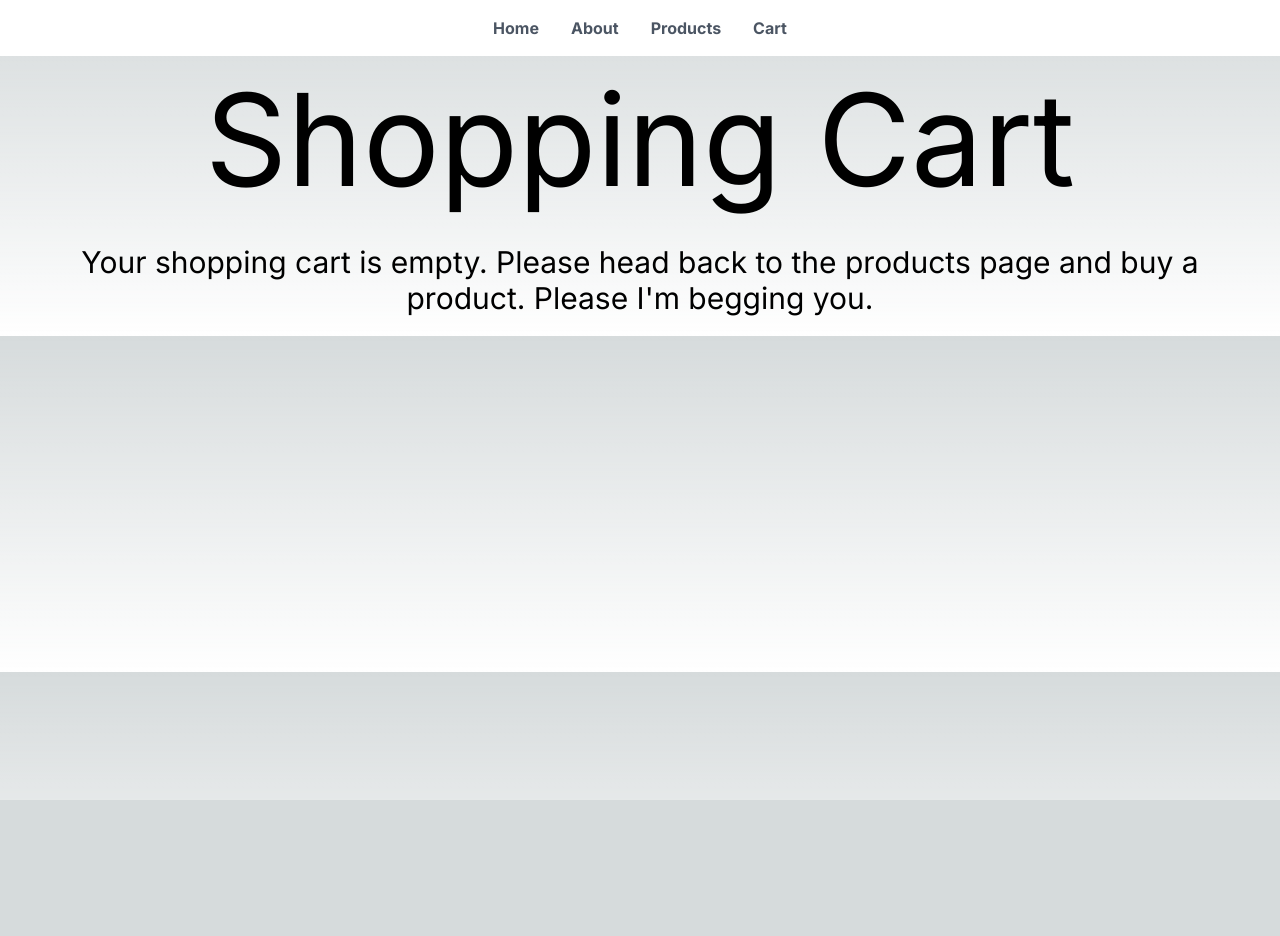
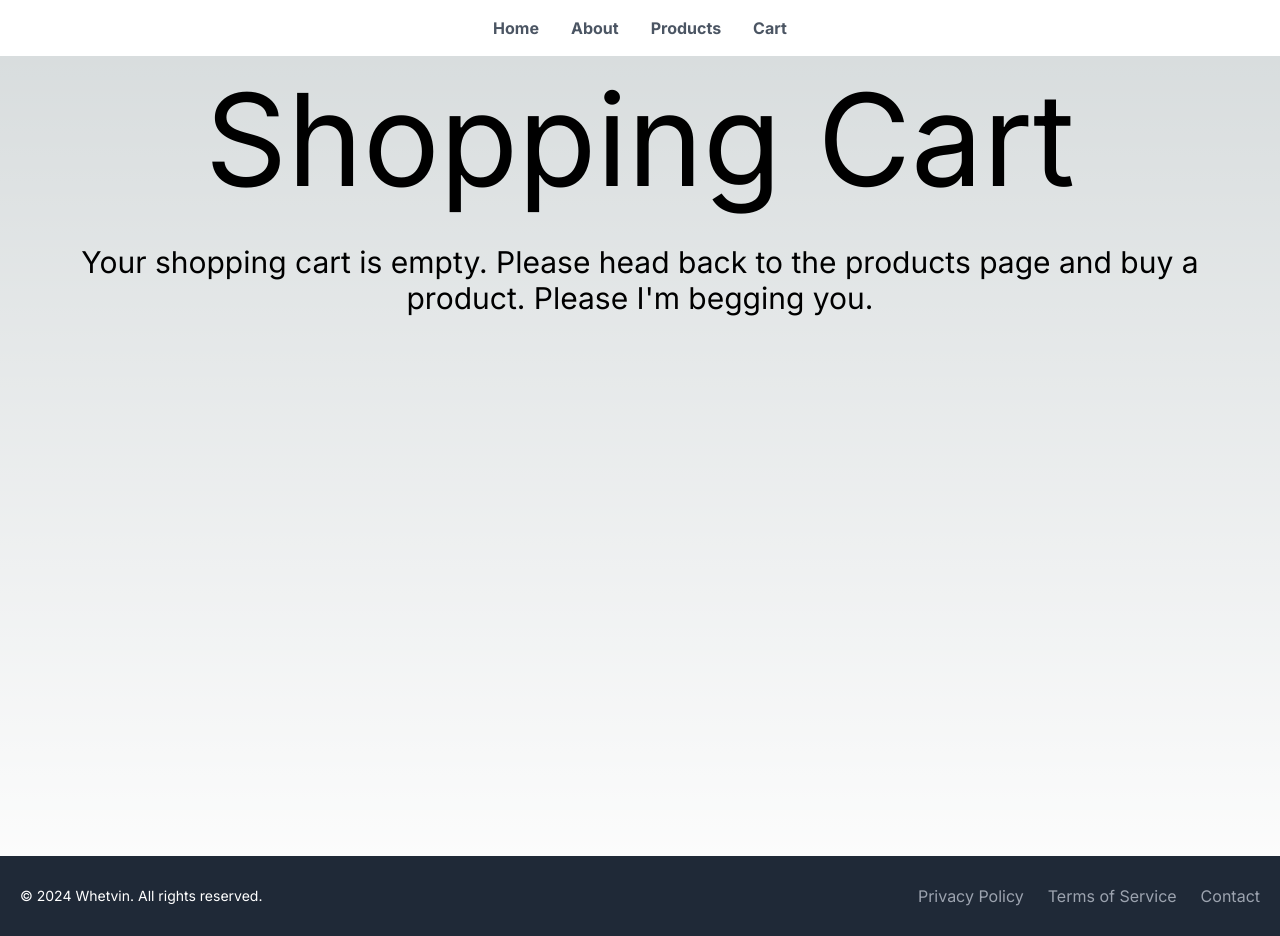
Before and after one commit to whetty/Learning-Next.js, a Next.js app: page /cart in a window 1280 px wide. Before the commit the page ends 800 px from the top, so only its background shows below. Built offline with nearby package versions, Linux system fonts and the light colour scheme.

Commit message:
task 3 changes

```diff
--- a/src/app/about/page.jsx
+++ b/src/app/about/page.jsx
@@ -3,7 +3,7 @@ import Loading from './loading';
 
 const page = () => {
   return (
-    <div className='flex justify-center'>
+    <div className='flex justify-center h-screen'>
       <Loading />
     </div>
   )
--- a/src/app/cart/page.jsx
+++ b/src/app/cart/page.jsx
@@ -2,10 +2,10 @@ import React from 'react'
 
 const page = () => {
   return (
-    <>
+    <div className='h-screen'>
     <h2 className="text-center p-5 font-cave text-9xl">Shopping Cart</h2>
     <p className="text-center p-5 font-cave text-3xl">Your shopping cart is empty. Please head back to the products page and buy a product. Please I'm begging you.</p>
-    </>
+    </div>
   )
 }
 
--- a/src/app/layout.jsx
+++ b/src/app/layout.jsx
@@ -1,6 +1,7 @@
 import { Inter } from "next/font/google";
 import "./globals.css";
 import NavBar from "@/components/NavBar";
+import Footer from '@/components/Footer';
 
 const inter = Inter({ subsets: ["latin"] });
 
@@ -15,6 +16,7 @@ export default function RootLayout({ children }) {
       <body className={inter.className}>
         <NavBar />
         {children}
+        <Footer />
         </body>
     </html>
   );
--- a/src/app/page.jsx
+++ b/src/app/page.jsx
@@ -4,7 +4,7 @@ import Button from "@/components/Button";
 
 const page = () => {
   return (
-    <div className = " p-4 flex flex-col items-center justify-center h-full overflow-hidden">
+    <div className = " p-4 flex flex-col items-center justify-center h-screen overflow-hidden">
     <div className= "text-2xl text-white bg-opacity-30  rounded-xl">
       <h1 className = "text-2xl font-cave hover:text-9xl hover:text-blue-700 text-center m-0 p-24 ">
         Whetvin.
--- a/src/app/payment/page.jsx
+++ b/src/app/payment/page.jsx
@@ -2,10 +2,10 @@ import React from 'react'
 
 const page = () => {
   return (
-    <>
+    <div className='h-screen'>
     <h2 className="text-center p-5 font-cave text-9xl">Payment</h2>
     <p className="text-center p-5 font-cave text-3xl">Your payment could not be processed. (I wonder why.)</p>
-    </>
+    </div>
   )
 }
 
--- a/src/app/products/page.jsx
+++ b/src/app/products/page.jsx
@@ -2,10 +2,10 @@ import React from 'react'
 
 const page = () => {
   return (
-    <>
+    <div className='h-screen'>
     <h2 className="text-center p-5 font-cave text-9xl">Products.</h2>
     <p className="text-center p-5 font-cave text-3xl">This page contains all the products. Currently our last minute low budget store has no products.</p>
-    </>
+    </div>
   )
 }
 
--- /dev/null
+++ b/src/components/Footer.jsx
@@ -0,0 +1,27 @@
+import React from 'react'
+import Link from 'next/link';
+
+const Footer = () => {
+  return (
+    <footer className="bg-gray-800 text-white">
+      <div className="container mx-auto flex flex-col md:flex-row justify-between items-center py-7">
+        <div className="mb-4 md:mb-0 px-5">
+          <p className="text-sm">© 2024 Whetvin. All rights reserved.</p>
+        </div>
+        <div className="flex space-x-6 px-5">
+          <Link href="/privacy-policy">
+            <span className="text-gray-400 hover:text-white">Privacy Policy</span>
+          </Link>
+          <Link href="/terms-of-service">
+            <span className="text-gray-400 hover:text-white">Terms of Service</span>
+          </Link>
+          <Link href="/contact">
+            <span className="text-gray-400 hover:text-white">Contact</span>
+          </Link>
+        </div>
+      </div>
+    </footer>
+  );
+};
+
+export default Footer;
```
